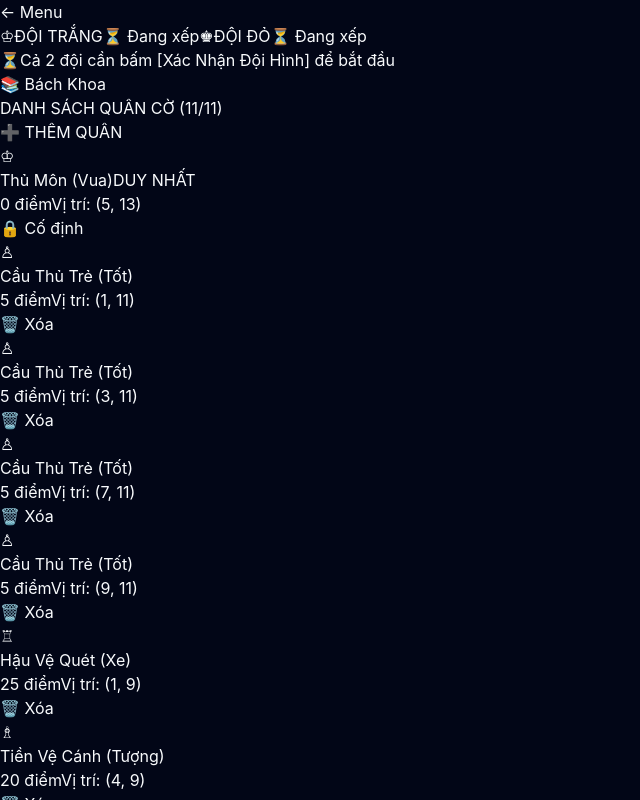
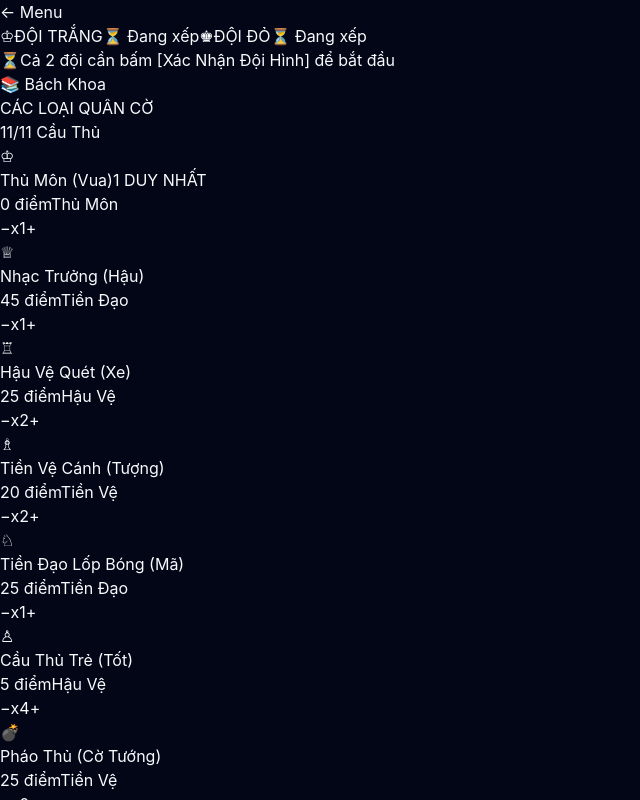
Before and after one commit to tulaanh/ChessFootball-, a React (Vite) app: page / in a window 1280 px wide. Both pictures are taken after a click on the button 389 px from the left and 156 px from the top of the page. Shown: the top 800 px of the page, without its empty margins (0-640 px from the left). Built offline with nearby package versions, Linux system fonts and the light colour scheme.

Commit message:
feat: Display clean piece types catalog with quantity adjusters and 1 King restriction

```diff
--- a/src/components/TacticalSetup.tsx
+++ b/src/components/TacticalSetup.tsx
@@ -56,7 +56,6 @@ export default function TacticalSetup({
   const [blackReady, setBlackReady] = useState(false);
 
   const [selectedPieceId, setSelectedPieceId] = useState<string | null>(null);
-  const [isAddPieceModalOpen, setIsAddPieceModalOpen] = useState(false);
   const [isRegistryOpen, setIsRegistryOpen] = useState(false);
 
   const allAvailablePieces = getAllPieces();
@@ -121,7 +120,7 @@ export default function TacticalSetup({
     }
   }, [multiplayerMode, onBackToMenu]);
 
-  // Find an empty position in the team's half to place a new piece
+  // Find an empty position in the team's half
   const findEmptyPositionInHalf = (team: TeamColor): Position | null => {
     const isW = team === 'white';
     const minY = isW ? 8 : 1;
@@ -140,8 +139,8 @@ export default function TacticalSetup({
     return null;
   };
 
-  // Add new piece to the active team
-  const handleAddPiece = (pieceId: string) => {
+  // Add 1 piece of a specific type
+  const handleAddPieceType = (typeId: string) => {
     if (isReadOnly || isCurrentTeamReady) return;
 
     if (currentTeamPieces.length >= MAX_PIECES_PER_TEAM) {
@@ -149,12 +148,12 @@ export default function TacticalSetup({
       return;
     }
 
-    if (pieceId === 'king' && kingCount >= 1) {
+    if (typeId === 'king' && kingCount >= 1) {
       alert('Mỗi đội chỉ được phép có duy nhất 1 con Vua (Thủ Môn)!');
       return;
     }
 
-    const def = getPieceDefinition(pieceId);
+    const def = getPieceDefinition(typeId);
     if (totalCost + def.cost > SALARY_CAP) {
       alert(`Vượt quá quỹ lương ${SALARY_CAP} điểm!`);
       return;
@@ -168,7 +167,7 @@ export default function TacticalSetup({
 
     const newPiece: PieceInstance = {
       id: `p_${Date.now()}_${Math.random().toString(36).substr(2, 5)}`,
-      typeId: pieceId,
+      typeId: typeId,
       team: activeTabTeam,
       position: targetPos,
       formationIndex: currentTeamPieces.length,
@@ -195,28 +194,26 @@ export default function TacticalSetup({
     };
 
     syncBoardState(nextBoard);
-    setIsAddPieceModalOpen(false);
   };
 
-  // Delete a piece from the team
-  const handleDeletePiece = (pieceId: string) => {
+  // Remove 1 piece of a specific type
+  const handleRemovePieceType = (typeId: string) => {
     if (isReadOnly || isCurrentTeamReady) return;
 
-    const pieceToDelete = board.pieces.find((p) => p.id === pieceId);
-    if (!pieceToDelete) return;
-
-    // RULE: Exactly 1 King must remain
-    if (pieceToDelete.typeId === 'king') {
-      alert('Không thể xóa Vua! Mỗi đội bắt buộc phải có 1 con Vua làm Thủ Môn.');
+    if (typeId === 'king') {
+      alert('Không thể xóa Vua! Mỗi trận bắt buộc phải có duy nhất 1 con Vua làm Thủ Môn.');
       return;
     }
+
+    const pieceToRemove = currentTeamPieces.find((p) => p.typeId === typeId);
+    if (!pieceToRemove) return;
 
     if (currentTeamPieces.length <= MIN_PIECES_PER_TEAM) {
       alert(`Mỗi đội cần có tối thiểu ${MIN_PIECES_PER_TEAM} quân cờ trên sân!`);
       return;
     }
 
-    const nextPieces = board.pieces.filter((p) => p.id !== pieceId);
+    const nextPieces = board.pieces.filter((p) => p.id !== pieceToRemove.id);
     const newPieceTypeIds = nextPieces
       .filter((p) => p.team === activeTabTeam)
       .map((p) => p.typeId);
@@ -232,19 +229,19 @@ export default function TacticalSetup({
     const nextBoard: BoardState = {
       ...board,
       pieces: nextPieces,
-      selectedPieceId: selectedPieceId === pieceId ? null : selectedPieceId,
+      selectedPieceId: selectedPieceId === pieceToRemove.id ? null : selectedPieceId,
       whiteRoster: isWhite ? updatedRoster : whiteRoster,
       blackRoster: !isWhite ? updatedRoster : blackRoster,
     };
 
-    if (selectedPieceId === pieceId) {
+    if (selectedPieceId === pieceToRemove.id) {
       setSelectedPieceId(null);
     }
 
     syncBoardState(nextBoard);
   };
 
-  // Select / Swap piece on pitch or table
+  // Select / Swap piece on pitch
   const handleSelectPiece = (pieceId: string) => {
     if (isReadOnly || isCurrentTeamReady) return;
     const piece = board.pieces.find((p) => p.id === pieceId);
@@ -487,93 +484,105 @@ export default function TacticalSetup({
         </div>
       </div>
 
-      {/* Main Layout: Left Team Pieces List + Right Grass Pitch */}
+      {/* Main Layout: Left Piece Types Catalog + Right Grass Pitch */}
       <div className="w-full flex-1 grid grid-cols-1 lg:grid-cols-12 gap-4 items-stretch">
-        {/* LEFT COLUMN: Clean List of Team Pieces with Add/Delete actions (~ 45% width / 5 cols) */}
+        {/* LEFT COLUMN: Clean Piece Types List with [+] / [-] quantity controls */}
         <div className="lg:col-span-5 flex flex-col bg-[#141b2d] border border-slate-800 rounded-3xl overflow-hidden shadow-2xl">
           {/* Header Bar */}
           <div className="p-3.5 bg-[#0d121f] border-b border-slate-800 flex items-center justify-between">
+            <span className="text-sm sm:text-base font-black text-white">
+              CÁC LOẠI QUÂN CỜ
+            </span>
             <div className="flex items-center gap-2">
-              <span className="text-base font-black text-white">
-                DANH SÁCH QUÂN CỜ ({currentTeamPieces.length}/{MAX_PIECES_PER_TEAM})
+              <span className="text-xs text-lime-400 font-black px-2 py-0.5 rounded-full bg-lime-950 border border-lime-500/40">
+                {currentTeamPieces.length}/{MAX_PIECES_PER_TEAM} Cầu Thủ
               </span>
             </div>
-
-            {/* Add Piece Button */}
-            {!isReadOnly && !isCurrentTeamReady && (
-              <button
-                disabled={currentTeamPieces.length >= MAX_PIECES_PER_TEAM}
-                onClick={() => setIsAddPieceModalOpen(true)}
-                className="px-3 py-1.5 rounded-xl bg-gradient-to-r from-lime-400 to-emerald-400 hover:from-lime-300 hover:to-emerald-300 text-slate-950 font-black text-xs flex items-center gap-1 shadow-md disabled:opacity-40"
-              >
-                <span>➕</span> THÊM QUÂN
-              </button>
-            )}
           </div>
 
-          {/* Piece List Rows */}
-          <div className="flex-1 p-3 overflow-y-auto space-y-1.5 custom-scrollbar max-h-[440px]">
-            {currentTeamPieces.map((piece, idx) => {
-              const def = getPieceDefinition(piece.typeId);
-              const isSelected = selectedPieceId === piece.id;
-              const isKing = piece.typeId === 'king';
+          {/* Piece Types List */}
+          <div className="flex-1 p-3 overflow-y-auto space-y-2 custom-scrollbar max-h-[460px]">
+            {allAvailablePieces.map((pieceDef) => {
+              const isKing = pieceDef.id === 'king';
+              const currentCount = currentTeamPieces.filter((p) => p.typeId === pieceDef.id).length;
+
+              // Rules
+              const cannotAddMore = isReadOnly || isCurrentTeamReady || currentTeamPieces.length >= MAX_PIECES_PER_TEAM || (isKing && currentCount >= 1) || (totalCost + pieceDef.cost > SALARY_CAP);
+              const cannotRemove = isReadOnly || isCurrentTeamReady || isKing || currentCount === 0 || currentTeamPieces.length <= MIN_PIECES_PER_TEAM;
 
               return (
                 <div
-                  key={piece.id}
-                  onClick={() => handleSelectPiece(piece.id)}
-                  className={`flex items-center justify-between p-2.5 rounded-2xl transition-all cursor-pointer border ${
-                    isSelected
-                      ? 'bg-[#bef264]/20 border-[#bef264] ring-2 ring-[#bef264] text-white shadow-lg'
-                      : 'bg-[#10172a]/80 border-slate-800 hover:bg-[#1e293b]/90 text-slate-300'
+                  key={pieceDef.id}
+                  className={`flex items-center justify-between p-3 rounded-2xl border transition-all ${
+                    currentCount > 0
+                      ? 'bg-[#10172a] border-slate-700/90 shadow-md'
+                      : 'bg-[#0d121f]/60 border-slate-850 opacity-70'
                   }`}
                 >
                   {/* Left: Symbol & Name & Role */}
                   <div className="flex items-center gap-3 overflow-hidden">
-                    <div className="w-9 h-9 rounded-xl bg-slate-900 border border-slate-700 flex items-center justify-center text-xl shrink-0 shadow">
-                      {def?.symbol || '♟'}
+                    <div className="w-10 h-10 rounded-xl bg-slate-900 border border-slate-700 flex items-center justify-center text-2xl shrink-0 shadow">
+                      {pieceDef.symbol}
                     </div>
                     <div className="truncate">
                       <div className="flex items-center gap-1.5">
                         <span className="text-xs sm:text-sm font-bold text-white truncate">
-                          {def?.vietnameseName}
+                          {pieceDef.vietnameseName}
                         </span>
                         {isKing && (
                           <span className="text-[9px] bg-yellow-500/20 text-yellow-300 px-1.5 py-0.2 rounded font-black border border-yellow-500/30">
-                            DUY NHẤT
+                            1 DUY NHẤT
                           </span>
                         )}
                       </div>
                       <div className="flex items-center gap-2 mt-0.5">
                         <span className="text-[10px] text-amber-300 font-mono font-bold">
-                          {def?.cost || 0} điểm
+                          {pieceDef.cost} điểm
                         </span>
                         <span className="text-[10px] text-slate-400">
-                          Vị trí: ({piece.position.x}, {piece.position.y})
+                          {pieceDef.role === 'GK'
+                            ? 'Thủ Môn'
+                            : pieceDef.role === 'DEF'
+                            ? 'Hậu Vệ'
+                            : pieceDef.role === 'MID'
+                            ? 'Tiền Vệ'
+                            : 'Tiền Đạo'}
                         </span>
                       </div>
                     </div>
                   </div>
 
-                  {/* Right: Delete button */}
-                  {!isReadOnly && !isCurrentTeamReady && (
-                    <div className="flex items-center gap-1.5 shrink-0">
-                      {!isKing ? (
-                        <button
-                          type="button"
-                          onClick={(e) => {
-                            e.stopPropagation();
-                            handleDeletePiece(piece.id);
-                          }}
-                          className="px-2.5 py-1.5 rounded-xl bg-red-950/60 hover:bg-red-600 border border-red-500/40 text-red-300 hover:text-white text-xs font-bold transition-all flex items-center gap-1"
-                        >
-                          <span>🗑️</span> Xóa
-                        </button>
-                      ) : (
-                        <span className="text-[10px] text-slate-500 font-bold px-2 py-1 bg-slate-950 rounded-lg">
-                          🔒 Cố định
-                        </span>
-                      )}
+                  {/* Right: Quantity Adjuster [-] [Count] [+] */}
+                  {!isReadOnly && !isCurrentTeamReady ? (
+                    <div className="flex items-center gap-2 shrink-0">
+                      {/* Decrease button */}
+                      <button
+                        type="button"
+                        disabled={cannotRemove}
+                        onClick={() => handleRemovePieceType(pieceDef.id)}
+                        className="w-8 h-8 rounded-xl bg-red-950/70 hover:bg-red-600 disabled:opacity-30 disabled:hover:bg-red-950/70 text-red-300 hover:text-white border border-red-500/40 flex items-center justify-center font-black text-sm transition-all"
+                      >
+                        −
+                      </button>
+
+                      {/* Quantity badge */}
+                      <span className={`w-8 text-center font-mono font-black text-sm ${currentCount > 0 ? 'text-lime-400' : 'text-slate-500'}`}>
+                        x{currentCount}
+                      </span>
+
+                      {/* Increase button */}
+                      <button
+                        type="button"
+                        disabled={cannotAddMore}
+                        onClick={() => handleAddPieceType(pieceDef.id)}
+                        className="w-8 h-8 rounded-xl bg-lime-950/70 hover:bg-lime-500 disabled:opacity-30 disabled:hover:bg-lime-950/70 text-lime-300 hover:text-slate-950 border border-lime-500/40 flex items-center justify-center font-black text-sm transition-all"
+                      >
+                        +
+                      </button>
+                    </div>
+                  ) : (
+                    <div className="shrink-0 font-mono font-black text-sm text-lime-400 bg-slate-900 px-3 py-1 rounded-xl border border-slate-800">
+                      x{currentCount}
                     </div>
                   )}
                 </div>
@@ -581,7 +590,7 @@ export default function TacticalSetup({
             })}
           </div>
 
-          {/* Selected Piece Action Box (Quick Move / Info) */}
+          {/* Selected Piece Info Box on Pitch */}
           {selectedPiece && selectedPieceDef && (
             <div className="mx-3 mb-2 p-2.5 bg-slate-950/90 rounded-2xl border border-lime-400/40 flex items-center justify-between">
               <div className="flex items-center gap-2">
@@ -595,15 +604,6 @@ export default function TacticalSetup({
                   </p>
                 </div>
               </div>
-
-              {selectedPiece.typeId !== 'king' && !isReadOnly && !isCurrentTeamReady && (
-                <button
-                  onClick={() => handleDeletePiece(selectedPiece.id)}
-                  className="px-2.5 py-1 bg-red-600/30 hover:bg-red-600 text-red-300 hover:text-white rounded-lg text-xs font-bold border border-red-500/40"
-                >
-                  Xóa quân
-                </button>
-              )}
             </div>
           )}
 
@@ -728,7 +728,7 @@ export default function TacticalSetup({
                         <div className="absolute inset-x-0 top-0 h-[1.5px] bg-white/30 pointer-events-none" />
                       )}
 
-                      {/* CLEAN PIECE CARD ON PITCH */}
+                      {/* PIECE CARD ON PITCH */}
                       {piece && (
                         <div
                           onClick={(e) => {
@@ -768,103 +768,6 @@ export default function TacticalSetup({
         </div>
       </div>
 
-      {/* ADD PIECE MODAL (Market Picker) */}
-      {isAddPieceModalOpen && (
-        <div
-          className="fixed inset-0 z-50 flex items-center justify-center bg-black/80 backdrop-blur-sm p-4 animate-fade-in"
-          onClick={() => setIsAddPieceModalOpen(false)}
-        >
-          <div
-            className="bg-[#141b2d] border-2 border-lime-400 rounded-3xl w-full max-w-2xl max-h-[85vh] flex flex-col overflow-hidden shadow-2xl"
-            onClick={(e) => e.stopPropagation()}
-          >
-            <div className="p-4 bg-[#0d121f] border-b border-slate-800 flex items-center justify-between">
-              <div>
-                <h3 className="text-sm font-black text-lime-400 uppercase">
-                  THÊM QUÂN CỜ VÀO ĐỘI {isWhite ? 'TRẮNG' : 'ĐỎ'}
-                </h3>
-                <p className="text-[11px] text-slate-400">
-                  Số lượng hiện tại: {currentTeamPieces.length}/{MAX_PIECES_PER_TEAM} • Ngân sách còn lại:{' '}
-                  <span className={remainingBudget < 0 ? 'text-red-400 font-bold' : 'text-lime-400 font-bold'}>
-                    {remainingBudget} điểm
-                  </span>
-                </p>
-              </div>
-              <button
-                onClick={() => setIsAddPieceModalOpen(false)}
-                className="w-7 h-7 rounded-full bg-slate-800 hover:bg-slate-700 text-slate-300 flex items-center justify-center text-xs font-bold"
-              >
-                ✕
-              </button>
-            </div>
-
-            <div className="p-4 grid grid-cols-1 sm:grid-cols-2 gap-2.5 overflow-y-auto max-h-[60vh]">
-              {allAvailablePieces.map((p) => {
-                const isKing = p.id === 'king';
-                const cannotAddKing = isKing && kingCount >= 1;
-                const isAffordable = remainingBudget >= p.cost;
-                const isAvailable = !cannotAddKing && isAffordable;
-
-                return (
-                  <button
-                    key={p.id}
-                    type="button"
-                    disabled={!isAvailable}
-                    onClick={() => handleAddPiece(p.id)}
-                    className={`p-3 rounded-2xl border text-left flex flex-col justify-between transition-all ${
-                      !isAvailable
-                        ? 'opacity-40 bg-slate-950 border-slate-800 cursor-not-allowed text-slate-500'
-                        : 'bg-slate-900/80 border-slate-700 hover:border-lime-400/60 hover:bg-slate-850 text-white'
-                    }`}
-                  >
-                    <div className="flex items-start justify-between w-full">
-                      <div className="flex items-center gap-2">
-                        <span className="text-2xl">{p.symbol}</span>
-                        <div>
-                          <div className="text-xs font-black text-white">{p.vietnameseName}</div>
-                          <span className="text-[9px] px-1 py-0.2 rounded bg-slate-950 text-slate-300 font-bold uppercase">
-                            {p.role}
-                          </span>
-                        </div>
-                      </div>
-                      <div className="flex flex-col items-end">
-                        <span className="text-xs font-black text-amber-300 bg-amber-950/60 px-2 py-0.5 rounded border border-amber-500/30">
-                          {p.cost}đ
-                        </span>
-                        {cannotAddKing && (
-                          <span className="text-[9px] text-red-400 font-bold mt-0.5">
-                            Đã có 1 Vua
-                          </span>
-                        )}
-                      </div>
-                    </div>
-
-                    <p className="text-[11px] text-slate-300 mt-2 line-clamp-2 leading-relaxed">
-                      {p.description}
-                    </p>
-
-                    {p.specialAbilityDesc && (
-                      <div className="mt-2 text-[10px] text-cyan-300 bg-cyan-950/50 p-1.5 rounded-lg border border-cyan-500/30">
-                        ⚡ {p.specialAbilityDesc}
-                      </div>
-                    )}
-                  </button>
-                );
-              })}
-            </div>
-
-            <div className="p-3 bg-[#0d121f] border-t border-slate-800 flex justify-end">
-              <button
-                onClick={() => setIsAddPieceModalOpen(false)}
-                className="px-4 py-1.5 rounded-xl bg-slate-800 hover:bg-slate-700 text-xs font-bold text-slate-300"
-              >
-                Đóng
-              </button>
-            </div>
-          </div>
-        </div>
-      )}
-
       {/* Piece Registry Modal */}
       {isRegistryOpen && (
         <PieceRegistryModal
```
